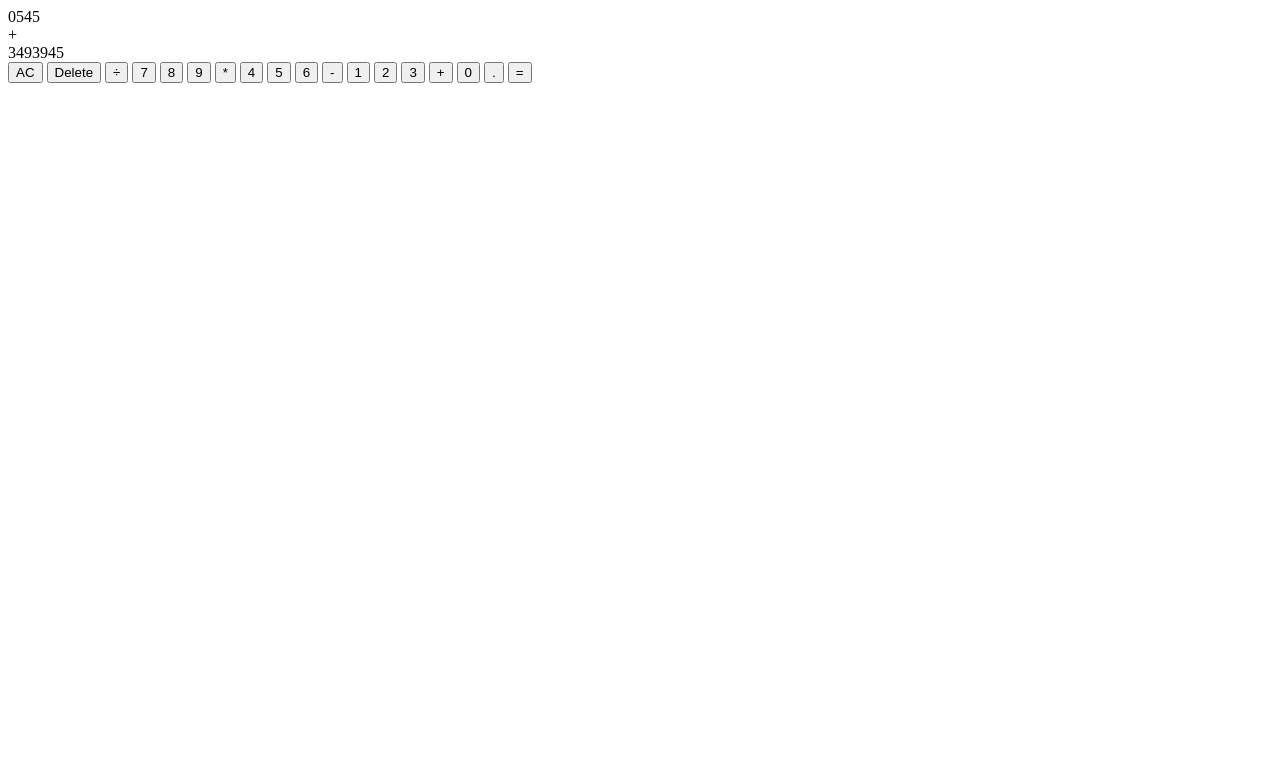
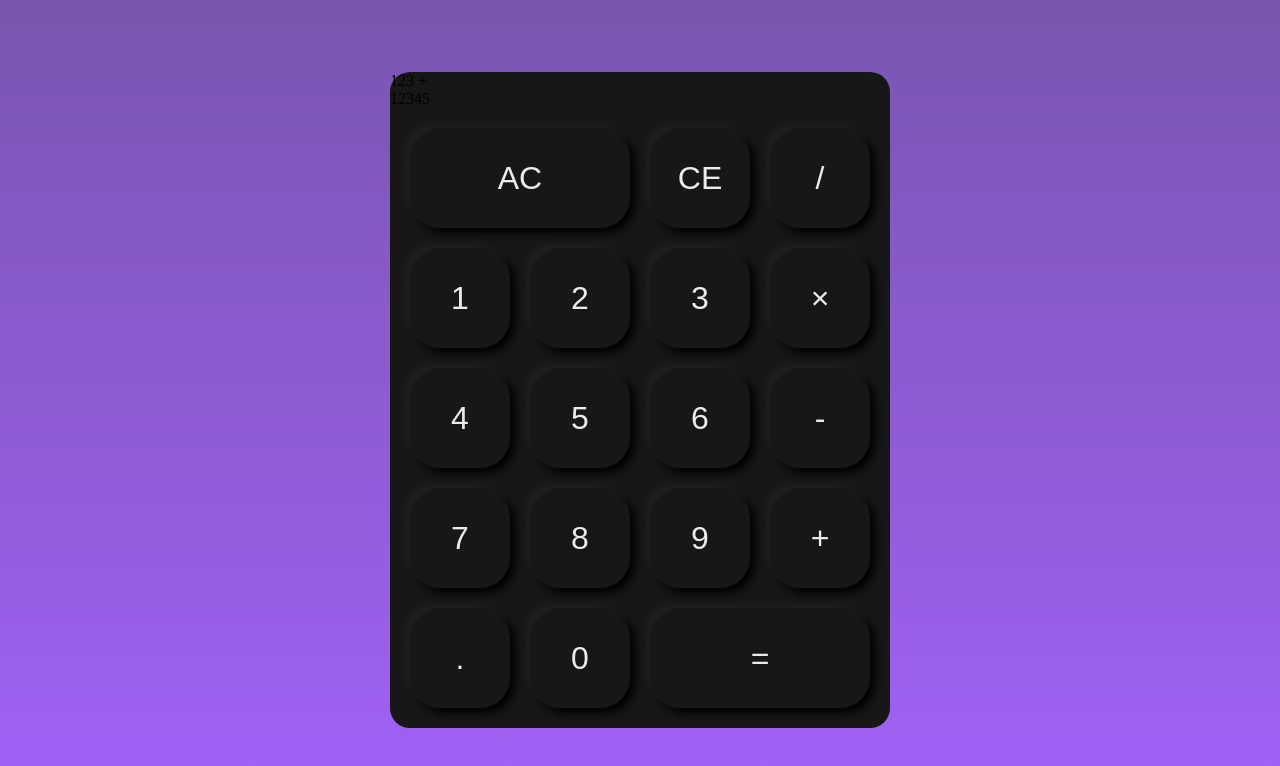
Before and after one commit to rvolkov8/project-calculator, a plain HTML site: page index.html in a window 1280 px wide. Drawn offline with Linux system fonts and the light colour scheme.

Commit message:
Style the buttons
– and review the HTML structure

```diff
--- a/index.html
+++ b/index.html
@@ -6,37 +6,51 @@
     <meta name="viewport" content="width=device-width, initial-scale=1.0">
     <title>Calculator</title>
 
+    <link rel="preconnect" href="https://fonts.googleapis.com">
+    <link rel="preconnect" href="https://fonts.gstatic.com" crossorigin>
+    <link href="https://fonts.googleapis.com/css2?family=Titillium+Web:wght@400;600;700&display=swap" rel="stylesheet">
+
     <link rel="stylesheet" href="style.css">
     <script src="script.js" defer></script>
 </head>
 <body>
-    <div id="calculator-container">
-        <div id="display-container">
-            <div id="ongoing-operation">
-                <div id="previous-operand">0545</div>
-                <div id="operator">+</div>
+    <div class="calculator">
+        <div class="calculator-container">
+            <div class="output">
+                <div class="previous-operand">123 +</div>
+                <div class="current-operand">12345</div>
             </div>
-            <div id="current-operand">3493945</div>
-        </div>
-        <div id="buttons-container">
-            <button id="clear-all-button">AC</button>
-            <button id="delete-button">Delete</button>
-            <button class="operator-button">÷</button>
-            <button class="number-button">7</button>
-            <button class="number-button">8</button>
-            <button class="number-button">9</button>
-            <button class="operator-button">*</button>
-            <button class="number-button">4</button>
-            <button class="number-button">5</button>
-            <button class="number-button">6</button>
-            <button class="operator-button">-</button>
-            <button class="number-button">1</button>
-            <button class="number-button">2</button>
-            <button class="number-button">3</button>
-            <button class="operator-button">+</button>
-            <button class="number-button">0</button>
-            <button class="number-button">.</button>
-            <button class="operator-button">=</button>
+            <div class="buttons">
+                <div class="row">
+                    <button class="flex-two">AC</button>
+                    <button>CE</button>
+                    <button>/</button>
+                </div>
+                <div class="row">
+                    <button>1</button>
+                    <button>2</button>
+                    <button>3</button>
+                    <button>&#215</button>
+                </div>
+                <div class="row">
+                    <button>4</button>
+                    <button>5</button>
+                    <button>6</button>
+                    <button>-</button>
+                </div>
+                <div class="row">
+                    <button>7</button>
+                    <button>8</button>
+                    <button>9</button>
+                    <button>+</button>
+                </div>
+                <div class="row">
+                    <button>.</button>
+                    <button>0</button>
+                    <button class="flex-two">=</button>
+                </div>
+
+            </div>
         </div>
     </div>
 </body>
--- a/style.css
+++ b/style.css
@@ -0,0 +1,60 @@
+*::before, *::after {
+    box-sizing: border-box;
+    font-family: 'Titillium Web', sans-serif;
+    font-weight: 400;
+}
+
+body {
+    padding: 0;
+    margin: 0;
+    height: 100vh;
+
+    display: flex;
+    justify-content: center;
+    align-items: center;
+
+    background: linear-gradient(#7956b0, #a161f7);
+}
+
+.calculator-container {
+    flex: auto;
+    display: flex;
+    flex-direction: column;
+
+    border-radius: 20px;
+
+    background-color: #171717;
+}
+
+/* Buttons style */
+
+.buttons {
+    display: flex;
+    flex-direction: column;
+    gap: 20px;
+
+    padding: 20px;
+}
+
+.row {
+    display: flex;
+    gap: 20px;
+}
+
+.row > button {
+    width: 100px;
+    height: 100px;
+    border: none;
+
+    color: #ebebeb;
+    font-size: 2rem;
+
+    border-radius: 30px;
+
+    background-color: #171717;
+    box-shadow: -4px -4px 10px rgba(255, 255, 255, 0.05), 5px 5px 10px rgba(0, 0, 0, 1);
+}
+
+.row .flex-two {
+    flex: 1;
+}
```
